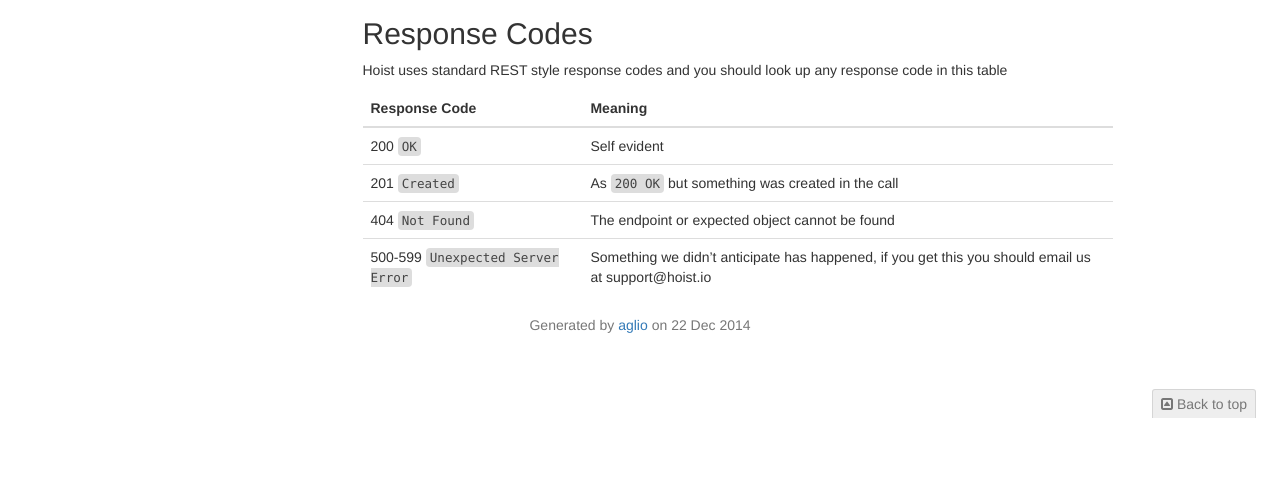
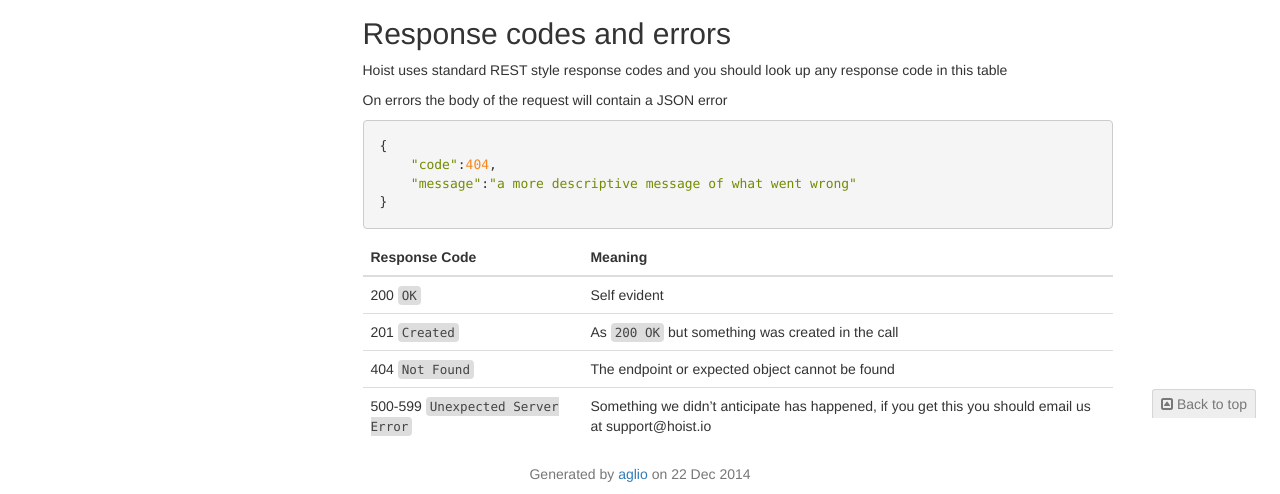
Before and after one commit to hoist/api.hoi.io, a website: page docs/_root.html in a window 1280 px wide. Shown: the part 382-876 px from the top of the page. Before the commit the page ends 800 px from the top, so only its background shows below. Drawn offline with nearby package versions, Linux system fonts and the light colour scheme.

Commit message:
fix title

```diff
--- a/docs/_root.html
+++ b/docs/_root.html
@@ -149,8 +149,14 @@ a.list-group-item.heading:hover {
 <p><img src="/screenshot.jpg" alt="screenshot here"></p>
 <pre><code class="lang-http"><span class="hljs-attribute">Authorization</span>: <span class="hljs-string">Hoist 23193slakdoqw3213</span>
 </code></pre>
-<h2 id="response-codes">Response Codes</h2>
+<h2 id="response-codes-and-errors">Response codes and errors</h2>
 <p>Hoist uses standard REST style response codes and you should look up any response code in this table</p>
+<p>On errors the body of the request will contain a JSON error</p>
+<pre><code class="lang-javascript">{
+    <span class="hljs-string">"code"</span>:<span class="hljs-number">404</span>,
+    <span class="hljs-string">"message"</span>:<span class="hljs-string">"a more descriptive message of what went wrong"</span>
+}
+</code></pre>
 <table>
 <thead>
 <tr>
```
Also changed, not shown: docs/_root.md (+10 -1 lines), docs/index.html (+7 -1 lines), 1 other file.
